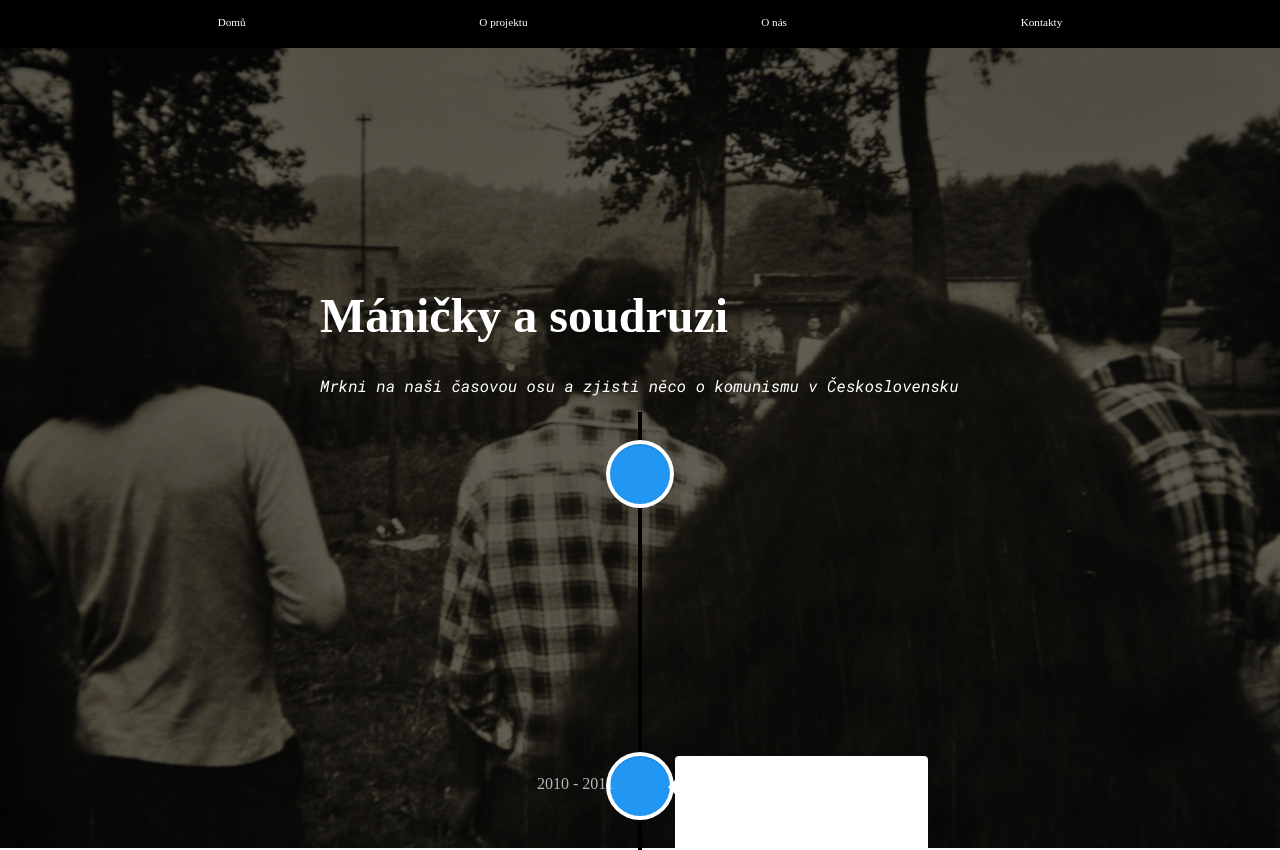
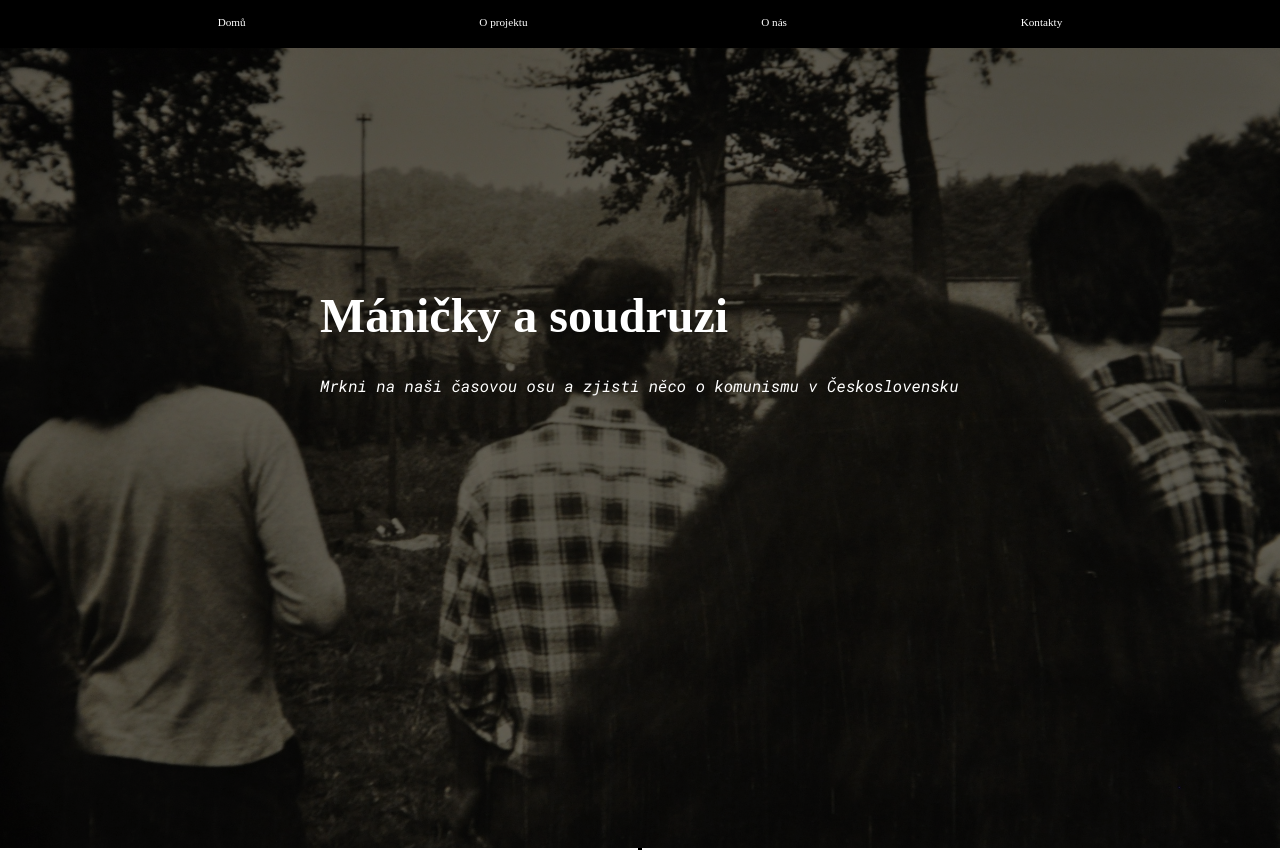
Before and after one commit to jitkahla/manickyasoudruzi, a React app: page / in a window 1280 px wide. Shown: the top 850 px of the page. Built offline with nearby package versions, Linux system fonts and the light colour scheme; a web font is replaced by a local one.

Commit message:
Posunutí časové osy

```diff
--- a/src/Domu/index.jsx
+++ b/src/Domu/index.jsx
@@ -1,6 +1,5 @@
 import React from 'react';
 import { useState } from 'react';
-import osa from '../img/osa1.png';
 import './style.css';
 import Timeline from '../Timeline';
 
@@ -12,9 +11,9 @@ const Domu = () => (
         <p>
           Mrkni na naši časovou osu a zjisti něco o komunismu v Československu
         </p>
-        <Timeline />
       </div>
     </div>
+    <Timeline />
   </main>
 );
 
```
